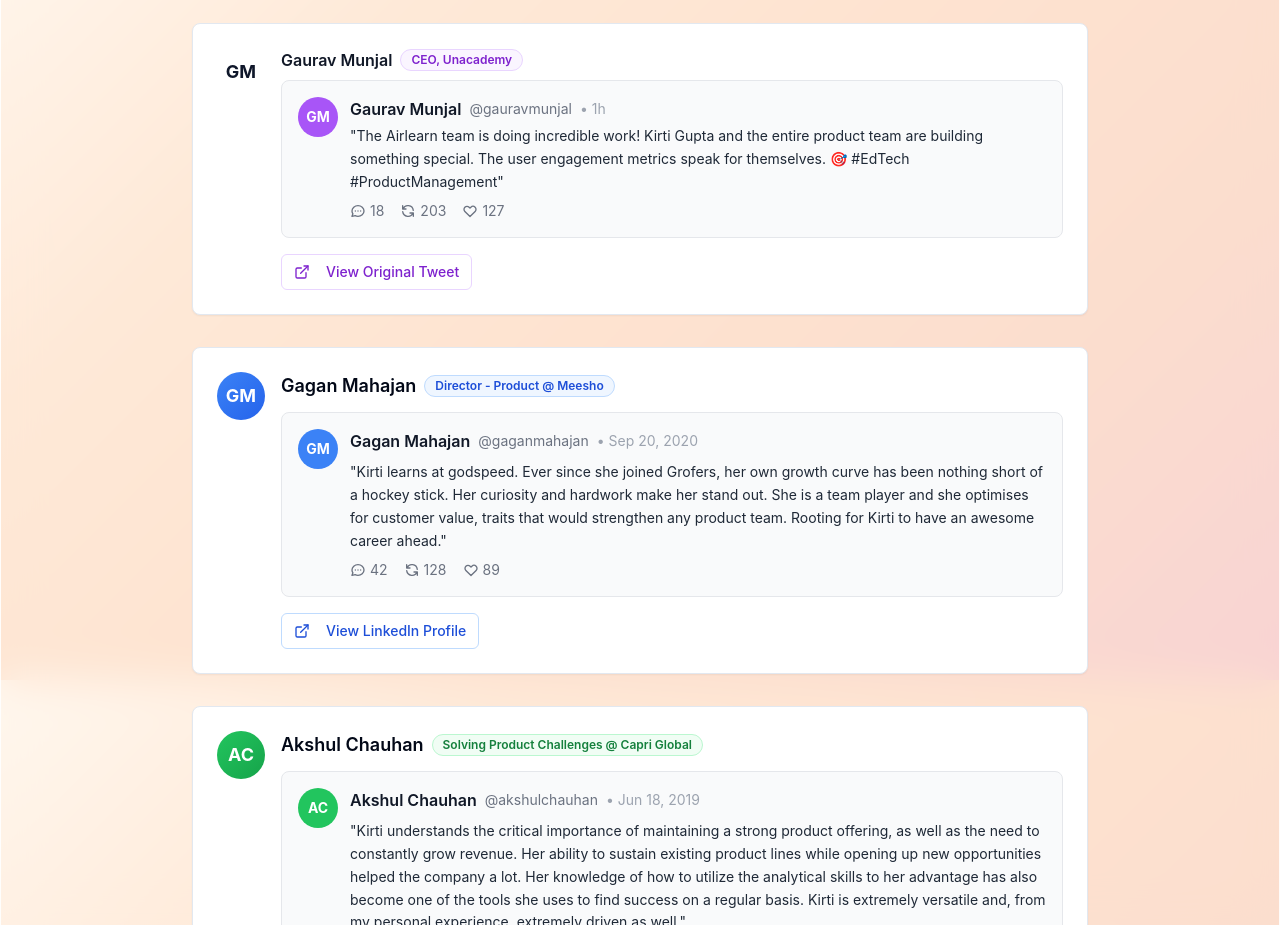
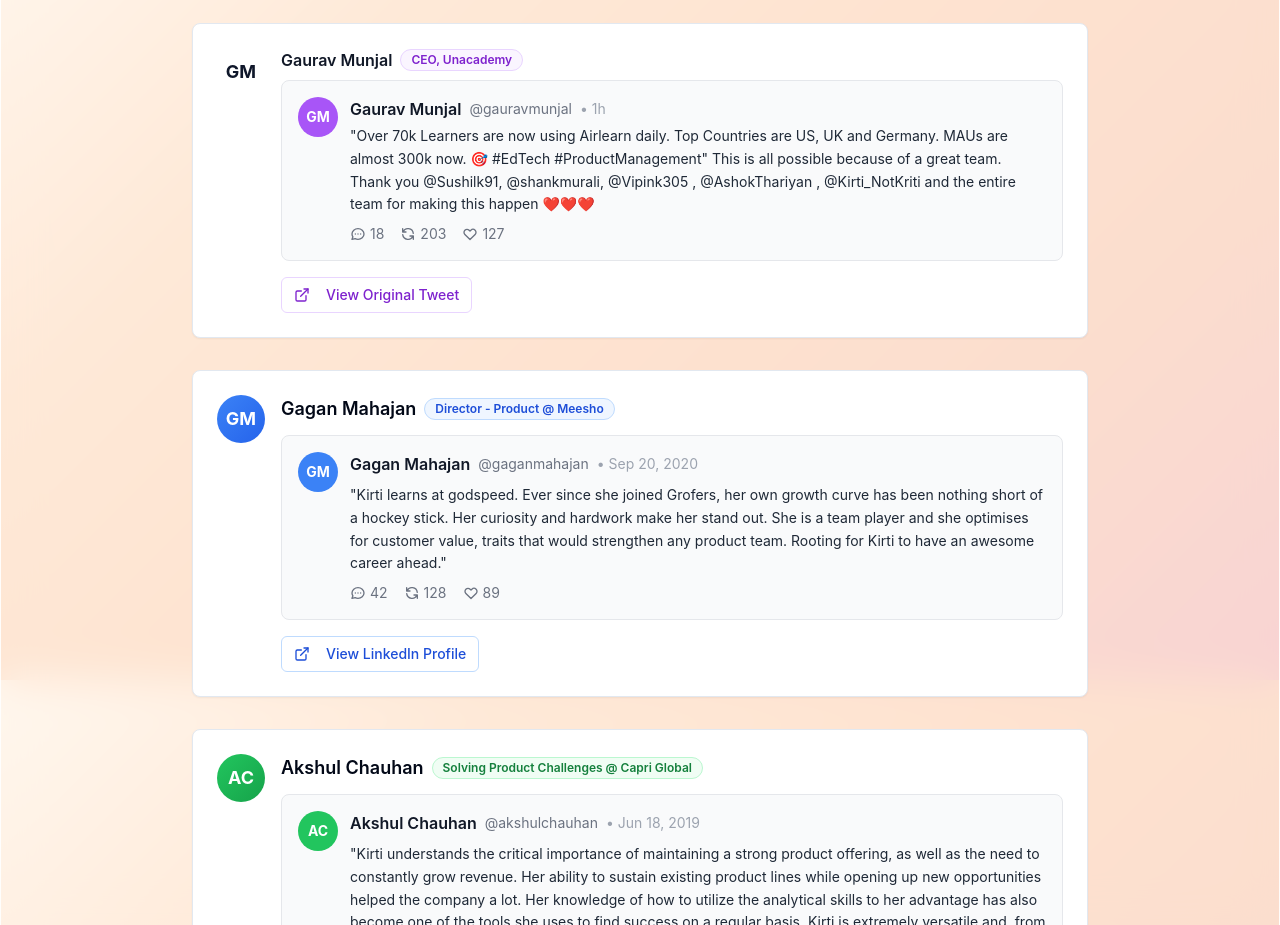
Before and after one commit to kirtig7/kirti-gupta-folio, a React (Vite) app: page / in a window 1280 px wide. Shown: the part 4920-5845 px from the top of the page. Built offline with nearby package versions, Linux system fonts and the light colour scheme.

Commit message:
fix tweet

```diff
--- a/src/pages/Index.tsx
+++ b/src/pages/Index.tsx
@@ -681,10 +681,11 @@
                           <span className="text-gray-400 text-sm">• 1h</span>
                         </div>
                         <p className="text-gray-800 text-sm leading-relaxed mb-2">
-                          "The Airlearn team is doing incredible work! Kirti
-                          Gupta and the entire product team are building
-                          something special. The user engagement metrics speak
-                          for themselves. 🎯 #EdTech #ProductManagement"
+                          "Over 70k Learners are now using Airlearn daily. Top Countries are US, UK and Germany. MAUs are almost 300k now.
+                         🎯 #EdTech #ProductManagement"
+                         This is all possible because of a great team. Thank you
+                            @Sushilk91, @shankmurali, @Vipink305 , @AshokThariyan , @Kirti_NotKriti
+                            and the entire team for making this happen ❤️❤️❤️
                         </p>
                         <div className="flex items-center space-x-4 text-gray-500 text-sm">
                           <span className="flex items-center space-x-1">
```
